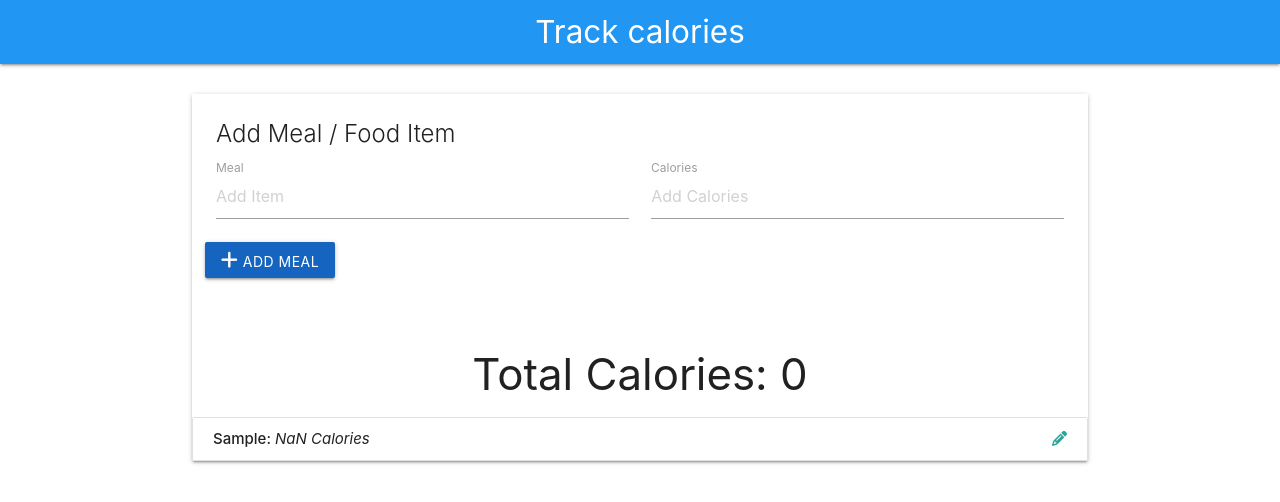
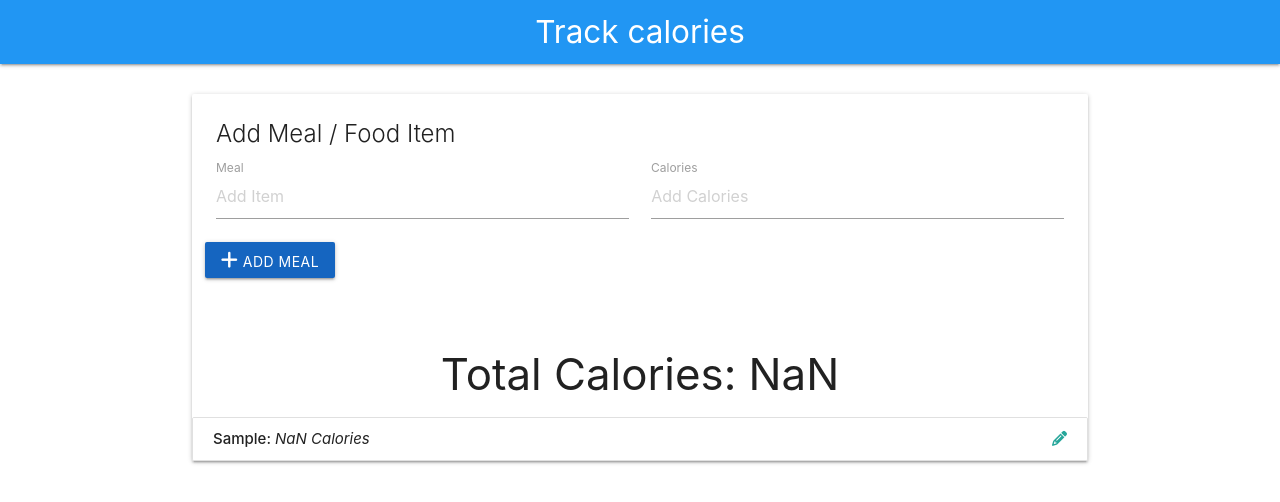
Before and after one commit to pcbman43/calory, a plain HTML site: page index.html in a window 1280 px wide. Both pictures are taken after typing "Sample", "Sample" into the empty fields and a click on the button "ADD MEAL". Drawn offline with nearby package versions, Linux system fonts and the light colour scheme.

Commit message:
Added total calories

```diff
--- a/app.js
+++ b/app.js
@@ -41,6 +41,18 @@ const ItemCtrl = (function(){
 			// return new item
 			return newItem
 		},
+		getTotalCalories: function(){
+			let total = 0;
+			// loop through items and add calories
+			data.items.forEach(function(item){
+				total = total + item.calories;
+			});
+			// set total calories in data structure
+			data.total = total;
+			console.log(data.total)
+			// return total
+			return data.total;
+		},
 		logData: function(){
 			return data
 		}
@@ -55,7 +67,8 @@ const UICtrl = (function(){
 		itemList: '#item-list',
 		itemNameInput: '#item-name',
 		itemCaloriesInput: '#item-calories',
-		addBtn: '.add-btn'
+		addBtn: '.add-btn',
+		totalCalories: '.total-calories'
 	}
 
 	return {
@@ -104,6 +117,9 @@ const UICtrl = (function(){
 		clearInput: function(){
 			document.querySelector(UISelectors.itemNameInput).value = '';
 			document.querySelector(UISelectors.itemCaloriesInput).value = '';
+		},
+		showTotalCalories: function(totalCalories){
+			document.querySelector(UISelectors.totalCalories).textContent = totalCalories;
 		}
 	}
 })();
@@ -125,6 +141,10 @@ const App = (function(ItemCtrl, UICtrl){
 			const newItem = ItemCtrl.addItem(input.name, input.calories)
 			// add item to UI items list
 			UICtrl.addListItem(newItem)
+			// get total calories
+			const totalCalories = ItemCtrl.getTotalCalories();
+			// add total calories to UI
+			UICtrl.showTotalCalories(totalCalories);
 			// clear fields
 			UICtrl.clearInput();
 		}
```
Also changed, not shown: index.html (+4 -3 lines).
